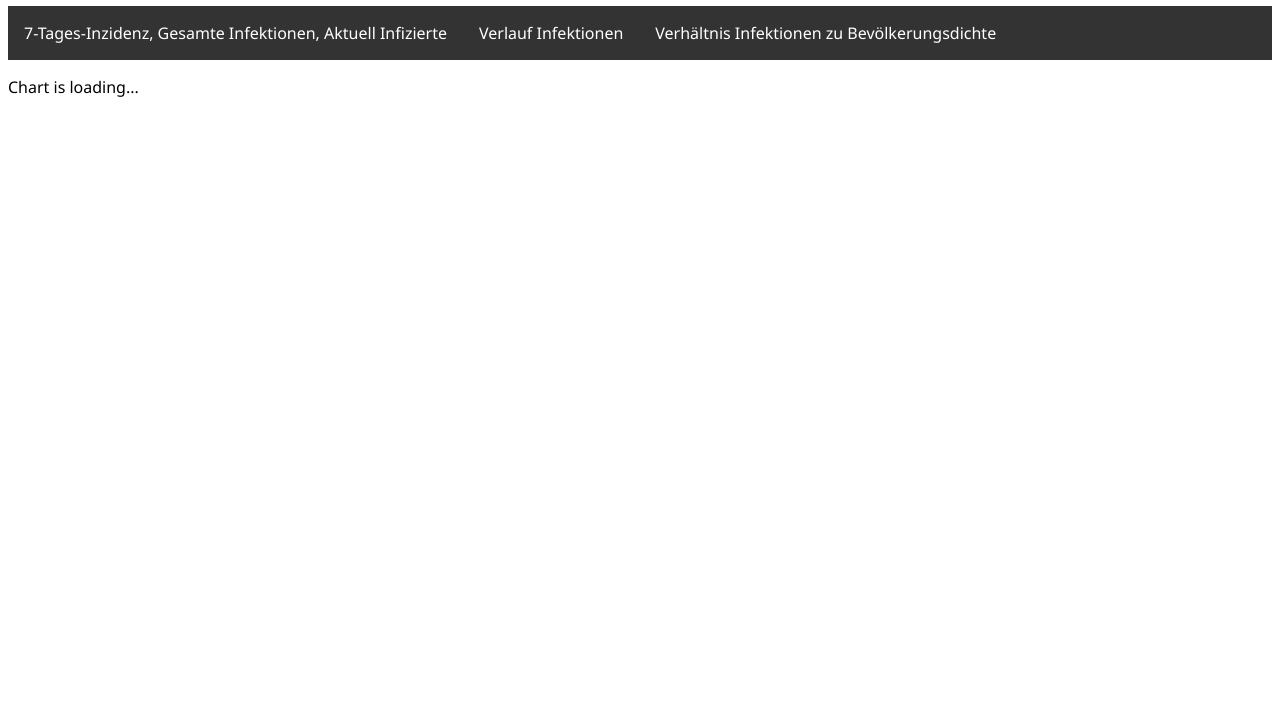
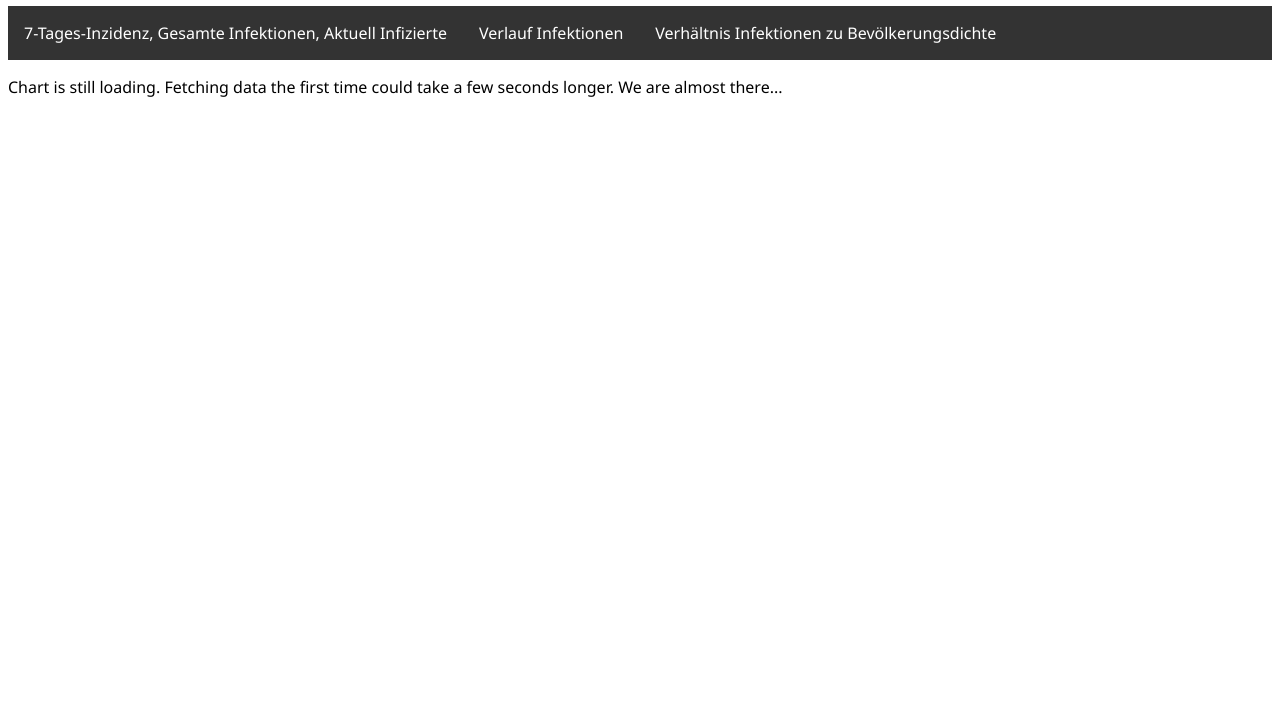
Before and after one commit to marcells/corona-rhein-neckar, a website: page public/index.html in a window 1280 px wide. Shown: the part 88-800 px from the top of the page. Drawn offline with nearby package versions, Linux system fonts and the light colour scheme; no server answers.

Commit message:
Create better user feedback, when chart is loading the first time.

```diff
--- a/public/index.html
+++ b/public/index.html
@@ -29,8 +29,8 @@
     <figure class="highcharts-figure">
     </figure>
 
-    <div id='chartIsLoading' style='display:none'>
-      Chart is loading...
+    <div id="chartIsLoading" style="display:none">
+      <span id="loadingMessage">Chart is loading...</span>
     </div>
 
     <script src="chartRegistration.js"></script>
--- a/public/menuBuilder.js
+++ b/public/menuBuilder.js
@@ -36,10 +36,17 @@ const buildChartsMenu = () => {
     document.getElementById(chartLink.containerId).style.display = 'block';
 
     if (chartRegistration.isLoaded === false) {
+      const loadingMessage = document.getElementById('loadingMessage');
+      loadingMessage.innerHTML = 'Chart is loading...';
+
       document.getElementById('chartIsLoading').style.display = 'block';
+
+      const timeout = setTimeout(() => loadingMessage.innerHTML = 'Chart is still loading. Fetching data the first time could take a few seconds longer. We are almost there...', 3000);
+
       await chartRegistration.onLoad(chartLink);
       document.getElementById('chartIsLoading').style.display = 'none';
       chartRegistration.isLoaded = true;
+      clearTimeout(timeout);
     }
   };
 
```
